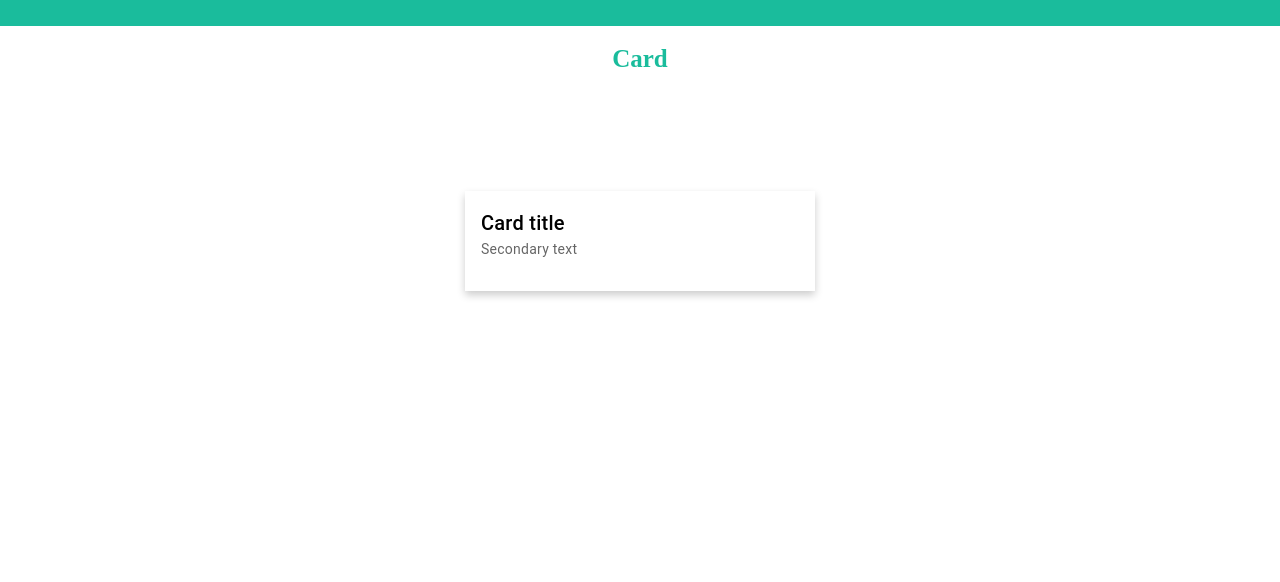
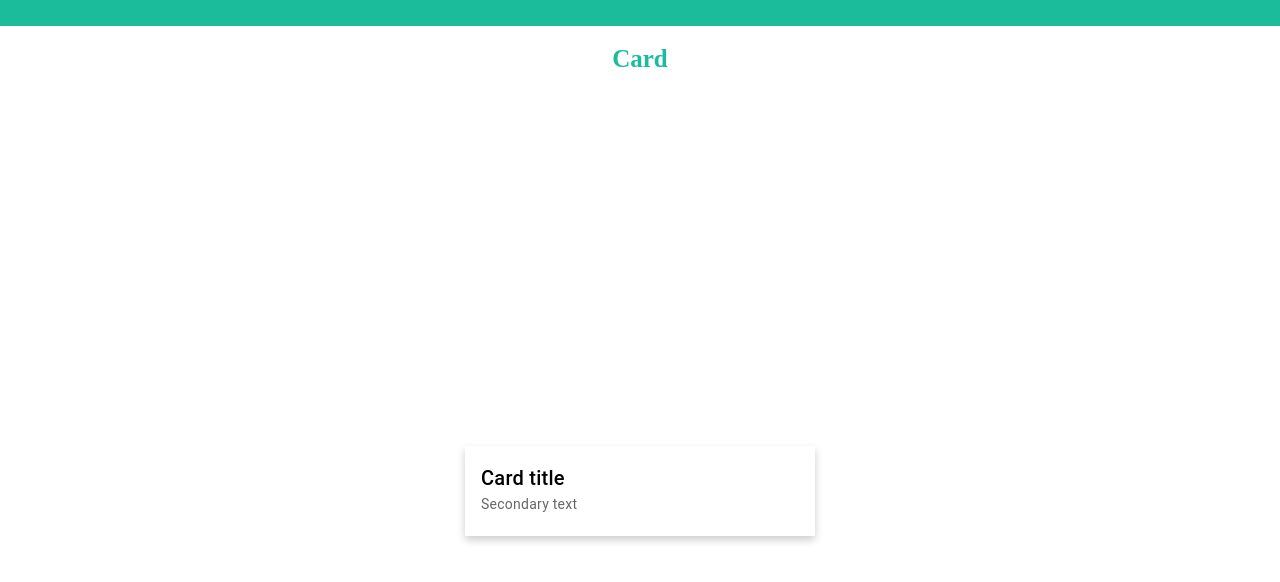
Before and after one commit to AlexLeoDEV/CSSGrid, a website: page src/card.html in a window 1280 px wide. Shown: the part 124-706 px from the top of the page. Drawn offline with nearby package versions, Linux system fonts and the light colour scheme; files that its build step writes are made by us from their sources.

Commit message:
Fixed grid styles

```diff
--- a/src/css/main.scss
+++ b/src/css/main.scss
@@ -123,10 +123,14 @@ a:hover {
 }
 
 .img-wrapper {
+  width: 50%;
+  margin-left: 25%;
+  background: #946c42;
   display: grid;
   grid-template-columns: repeat(3, 1fr);
+  grid-gap: 10px;
   grid-template-areas:
-    "breakfast breakfast  burgers"
+    "breakfast breakfast burgers"
     "camera morning hats"
     "honey vegetables vegetables"
     "plant mushroom olive"
@@ -137,17 +141,18 @@ a:hover {
 .grid {
   display: grid;
   justify-items: center;
-  grid-template-columns: repeat(3, calc(100%/3));
-  grid-template-rows: repeat(3, 100px);
+  align-items: center;
+  grid-template-columns: repeat(3, 1fr);
+  grid-column-gap: 10px;
+  height: 100%;
 }
 
 .card {
   box-shadow: 0 4px 8px 0 rgba(0,0,0,0.2);
   transition: 0.3s;
   width: 350px;
-  height: auto;
+  height: 90px;
   grid-column: 2;
-  grid-row: 2;
 }
 
 .card:hover {
```
